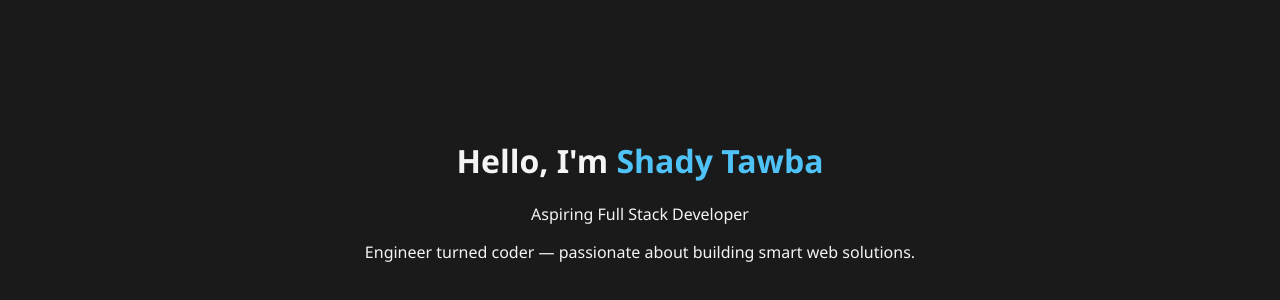
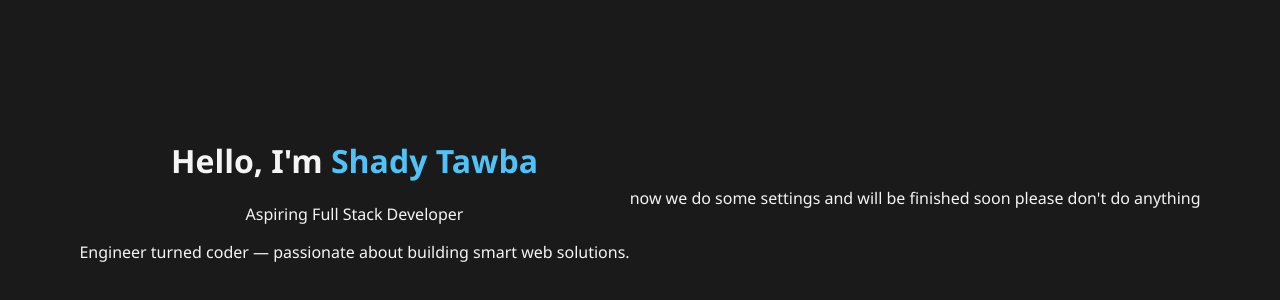
Before and after one commit to shadytawba/Shady-Portfolio, a plain HTML site: page index.html in a window 1280 px wide. Shown: the part 202-502 px from the top of the page. Drawn offline with Linux system fonts and the light colour scheme.

Commit message:
Add files via upload

```diff
--- a/index.html
+++ b/index.html
@@ -12,5 +12,13 @@
         <p>Aspiring Full Stack Developer</p>
         <p>Engineer turned coder — passionate about building smart web solutions.</p>
     </div>
+
+    <div >
+        <p>
+            now we do some settings and will be finished soon please don't do anything
+        </p>
+
+    </div>
+
 </body>
 </html>
```
